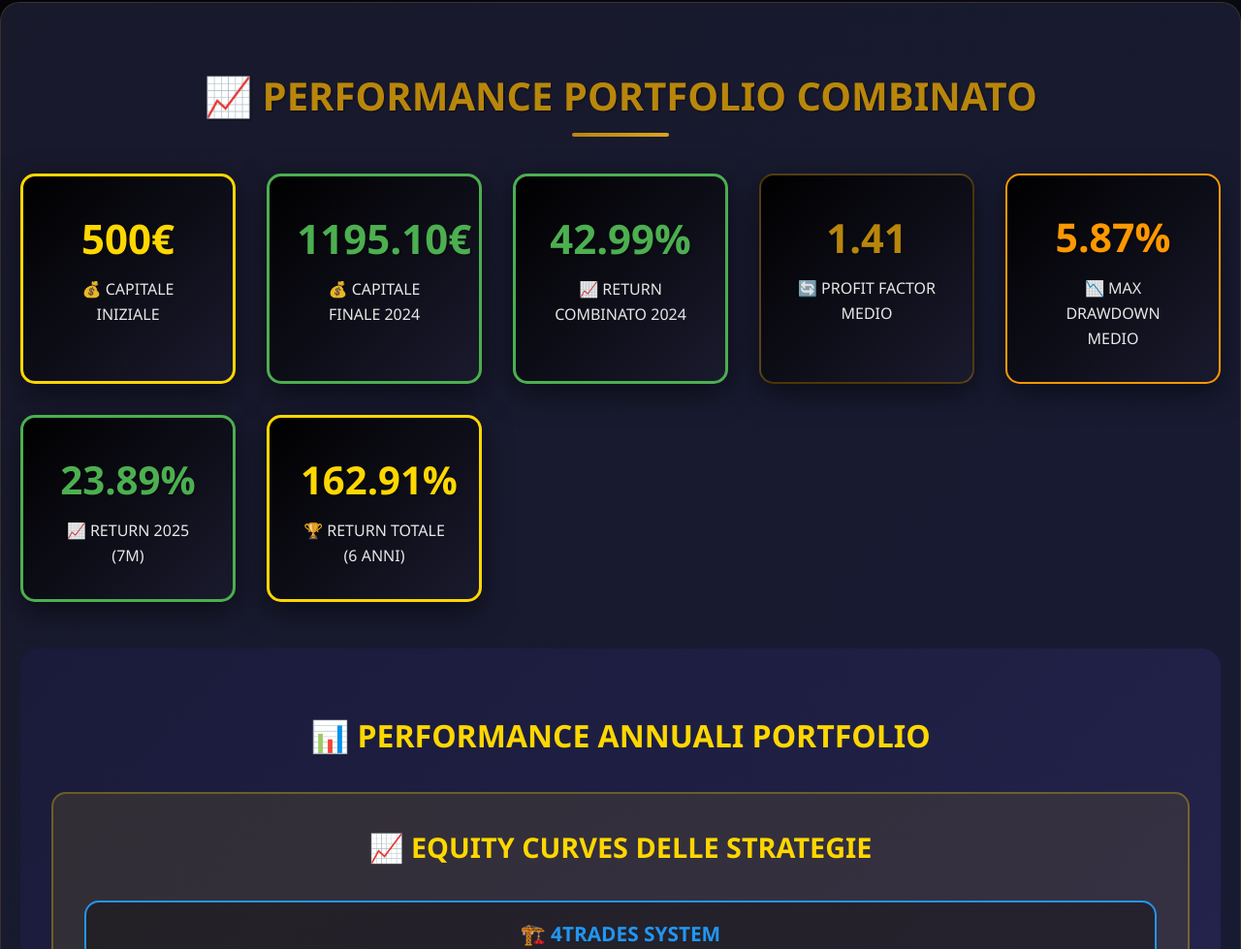
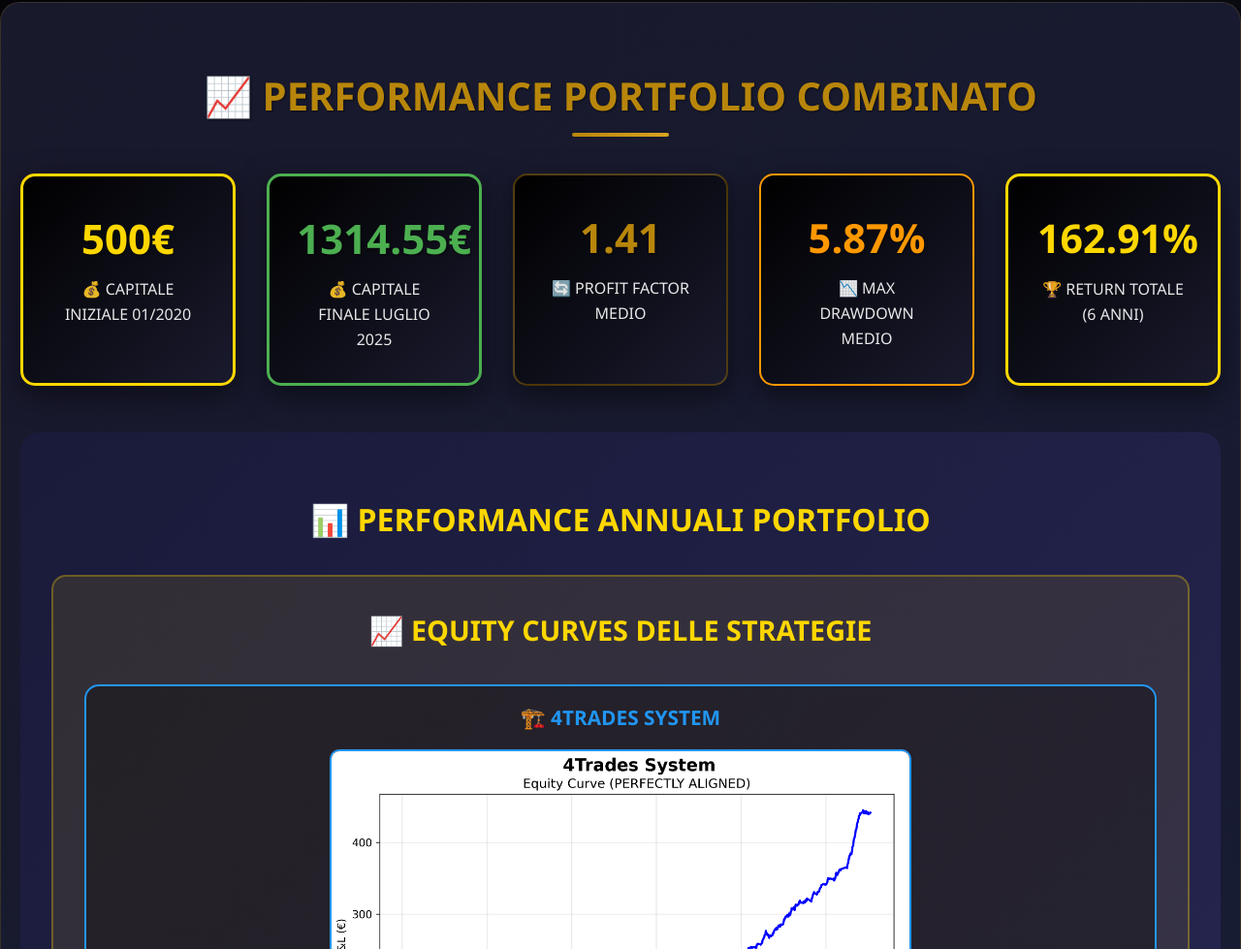
Before and after one commit to goldendav/mixportfolio, a plain HTML site: page index.html in a window 1280 px wide. Shown: the part 1536-2515 px from the top of the page at 97% size. Drawn offline with Linux system fonts and the light colour scheme.

Commit message:
Update index.html

```diff
--- a/index.html
+++ b/index.html
@@ -586,15 +586,11 @@
             <div class="stats-grid">
                 <div class="stat-card" style="border: 3px solid #FFD700; background: linear-gradient(135deg, #000000 0%, #1a1a2e 100%, rgba(255, 215, 0, 0.1) 100%);">
                     <div class="stat-number" style="color: #FFD700;">500€</div>
-                    <div class="stat-label">💰 CAPITALE INIZIALE</div>
+                    <div class="stat-label">💰 CAPITALE INIZIALE 01/2020</div>
                 </div>
                 <div class="stat-card" style="border: 3px solid #4CAF50;">
-                    <div class="stat-number" style="color: #4CAF50;">1195.10€</div>
-                    <div class="stat-label">💰 CAPITALE FINALE 2024</div>
-                </div>
-                <div class="stat-card" style="border: 3px solid #4CAF50;">
-                    <div class="stat-number" style="color: #4CAF50;">42.99%</div>
-                    <div class="stat-label">📈 RETURN COMBINATO 2024</div>
+                    <div class="stat-number" style="color: #4CAF50;">1314.55€</div>
+                    <div class="stat-label">💰 CAPITALE FINALE LUGLIO 2025</div>
                 </div>
                 <div class="stat-card">
                     <div class="stat-number">1.41</div>
@@ -603,10 +599,6 @@
                 <div class="stat-card" style="border: 2px solid #ff9800;">
                     <div class="stat-number" style="color: #ff9800;">5.87%</div>
                     <div class="stat-label">📉 MAX DRAWDOWN MEDIO</div>
-                </div>
-                <div class="stat-card" style="border: 3px solid #4CAF50;">
-                    <div class="stat-number" style="color: #4CAF50;">23.89%</div>
-                    <div class="stat-label">📈 RETURN 2025 (7M)</div>
                 </div>
                 <div class="stat-card" style="border: 3px solid #FFD700; background: linear-gradient(135deg, #000000 0%, #1a1a2e 100%, rgba(255, 215, 0, 0.1) 100%);">
                     <div class="stat-number" style="color: #FFD700;">162.91%</div>
```
